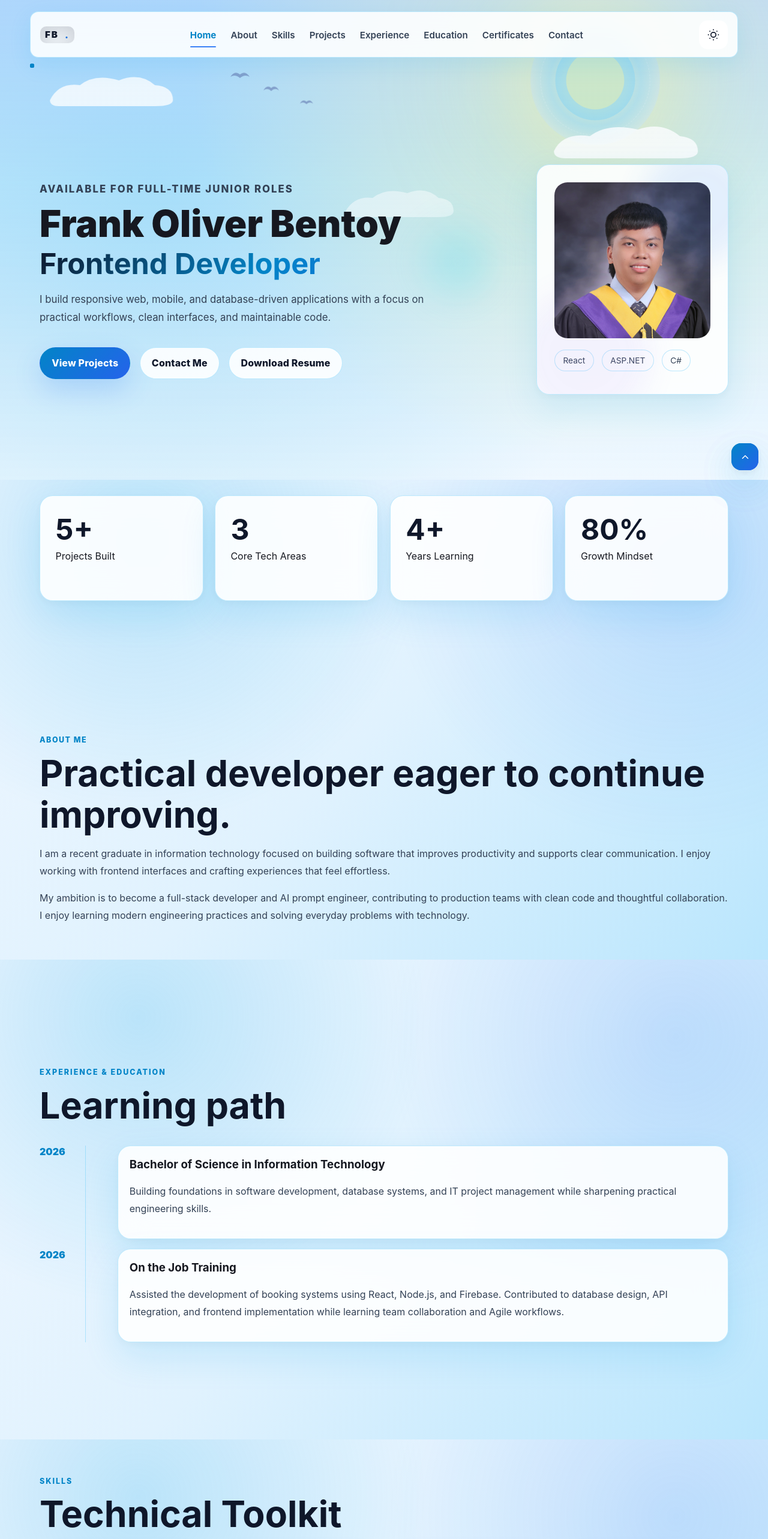
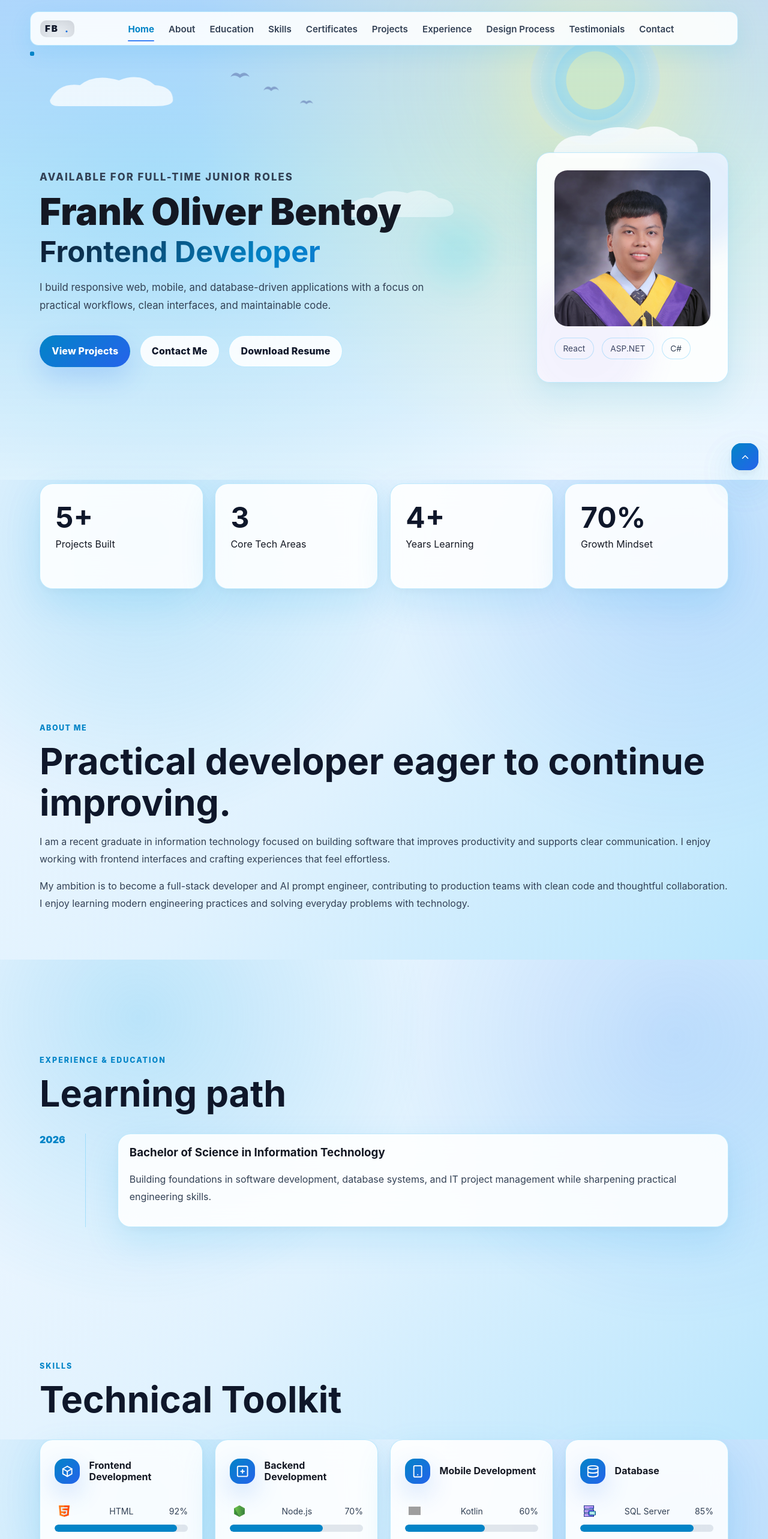
Before and after one commit to FRC-FRANKY/Portfolio, a React (Vite) app: page / in a window 1280 px wide. Shown: the top 2566 px of the page at 60% size. Built offline with nearby package versions, Linux system fonts and the light colour scheme; grey boxes are pictures that could not be loaded.

Commit message:
fixing navigation tab

```diff
--- a/src/components/Header.jsx
+++ b/src/components/Header.jsx
@@ -6,7 +6,7 @@ export default function Header() {
   const [menuOpen, setMenuOpen] = useState(false)
   const [scrolled, setScrolled] = useState(false)
   const [activeSection, setActiveSection] = useState('home')
-  const { theme, toggleTheme } = useTheme()
+
 
   useEffect(() => {
     const handleScroll = () => {
@@ -77,20 +77,7 @@ export default function Header() {
         </div>
 
         <div className="nav__actions">
-          <button className="theme-toggle" onClick={toggleTheme} aria-label={`Switch to ${theme === 'dark' ? 'light' : 'dark'} mode`}>
-            {theme === 'dark' ? (
-              <svg width="20" height="20" viewBox="0 0 24 24" fill="none" stroke="currentColor" strokeWidth="2">
-                <circle cx="12" cy="12" r="5" /><line x1="12" y1="1" x2="12" y2="3" /><line x1="12" y1="21" x2="12" y2="23" />
-                <line x1="4.22" y1="4.22" x2="5.64" y2="5.64" /><line x1="18.36" y1="18.36" x2="19.78" y2="19.78" />
-                <line x1="1" y1="12" x2="3" y2="12" /><line x1="21" y1="12" x2="23" y2="12" />
-                <line x1="4.22" y1="19.78" x2="5.64" y2="18.36" /><line x1="18.36" y1="5.64" x2="19.78" y2="4.22" />
-              </svg>
-            ) : (
-              <svg width="20" height="20" viewBox="0 0 24 24" fill="none" stroke="currentColor" strokeWidth="2">
-                <path d="M21 12.79A9 9 0 1111.21 3 7 7 0 0021 12.79z" />
-              </svg>
-            )}
-          </button>
+
           <button className="nav__toggle" onClick={() => setMenuOpen((open) => !open)} aria-label="Toggle menu" aria-expanded={menuOpen}>
             <svg width="24" height="24" viewBox="0 0 24 24" fill="none" stroke="currentColor" strokeWidth="2">
               <line x1="3" y1="6" x2="21" y2="6" /><line x1="3" y1="12" x2="21" y2="12" /><line x1="3" y1="18" x2="21" y2="18" />
--- a/src/data/portfolio.js
+++ b/src/data/portfolio.js
@@ -1,11 +1,13 @@
 export const navLinks = [
   { id: 'home', label: 'Home' },
   { id: 'about', label: 'About' },
+  { id: 'education', label: 'Education' },
   { id: 'skills', label: 'Skills' },
+  { id: 'certificates', label: 'Certificates' },
   { id: 'projects', label: 'Projects' },
   { id: 'experience', label: 'Experience' },
-  { id: 'education', label: 'Education' },
-  { id: 'certificates', label: 'Certificates' },
+  { id: 'design-process', label: 'Design Process' },
+  { id: 'testimonials', label: 'Testimonials' },
   { id: 'contact', label: 'Contact' }
 ];
 
@@ -13,7 +15,7 @@ export const stats = [
   ['5+', 'Projects Built'],
   ['3', 'Core Tech Areas'],
   ['4+', 'Years Learning'],
-  ['80%', 'Growth Mindset']
+  ['70%', 'Growth Mindset']
 ];
 
 export const aboutCopy = [
@@ -29,12 +31,6 @@ export const education = [
     description: 'Building foundations in software development, database systems, and IT project management while sharpening practical engineering skills.'
   },
 
-  {
-    year: '2026',
-    title: 'On the Job Training',
-    institution: 'El-Ventures Company',
-    description: 'Assisted the development of booking systems using React, Node.js, and Firebase. Contributed to database design, API integration, and frontend implementation while learning team collaboration and Agile workflows.'
-  }
 ];
 
 export const skillIcons = {
@@ -182,6 +178,13 @@ export const timeline = [
     year: '2026',
     title: 'Bachelor of Science in Information Technology',
     description: 'Studying software development, database systems, and IT project workflows while building practical applications.'
+  },
+
+  {
+    year: '2026',
+    title: 'On the Job Training',
+    institution: 'El-Ventures Company',
+    description: 'Assisted the development of Admin systems using React, Node.js, and Firebase. Contributed to database design, API integration, and frontend implementation while learning team collaboration and Agile workflows.'
   }
 ];
 
```
